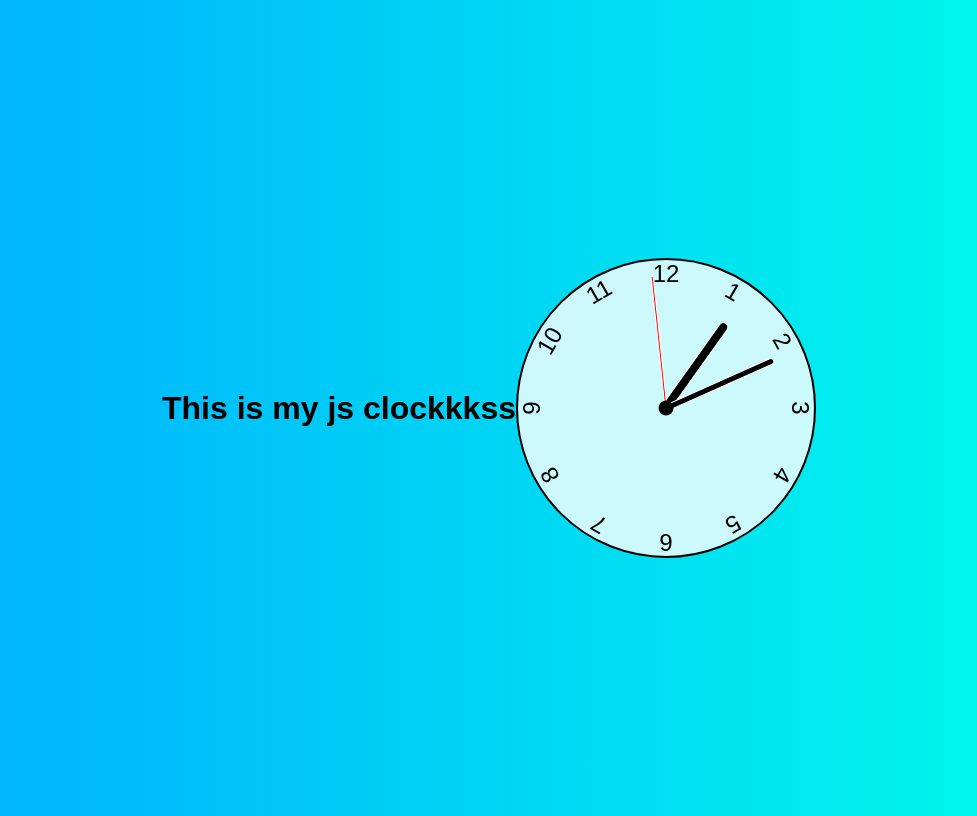
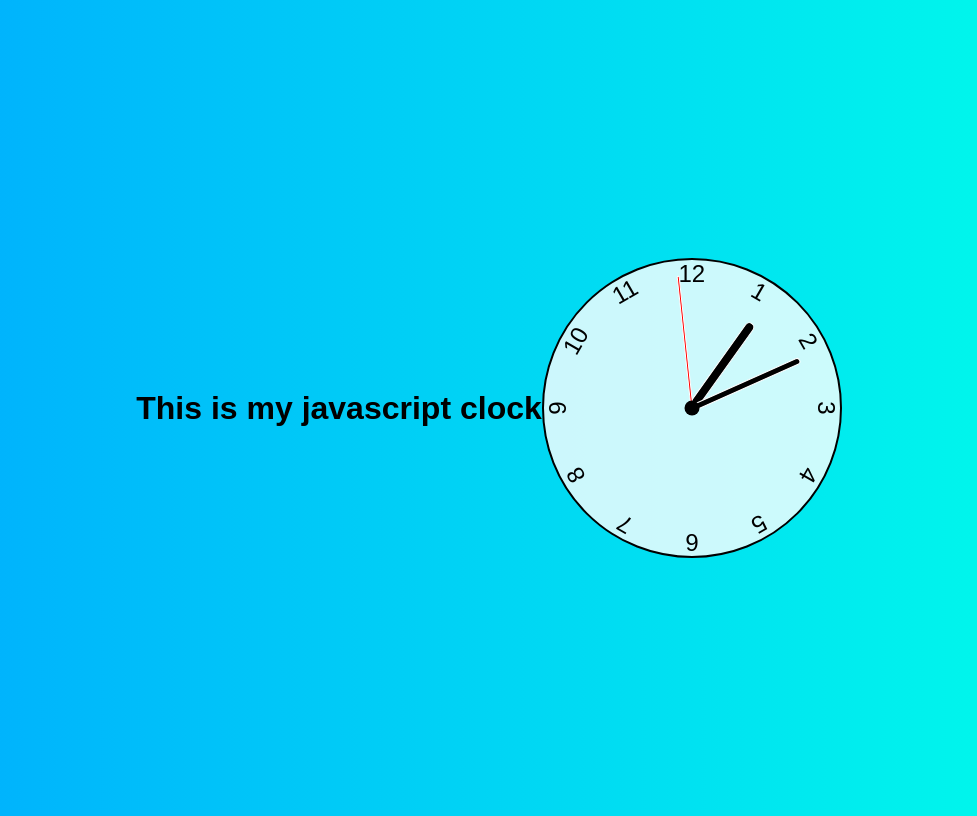
Before and after one commit to kapoorakshit/JavaScript-Clock-master, a plain HTML site: page index.html in a window 1280 px wide. Shown: the whole page, without its empty margins (151-1128 px from the left). Drawn offline with Linux system fonts and the light colour scheme.

Commit message:
Hi I changed one line

```diff
--- a/index.html
+++ b/index.html
@@ -9,7 +9,7 @@
   <title>Clock</title>
 </head>
 <body>
-  <h1>This is my js clockkkss</h1>
+  <h1>This is my javascript clock</h1>
   <div class="clock">
     <div class="hand hour" data-hour-hand></div>
     <div class="hand minute" data-minute-hand></div>
@@ -28,4 +28,7 @@
     <div class="number number12">12</div>
   </div>
 </body>
+<script>
+
+</script>
 </html>
```
